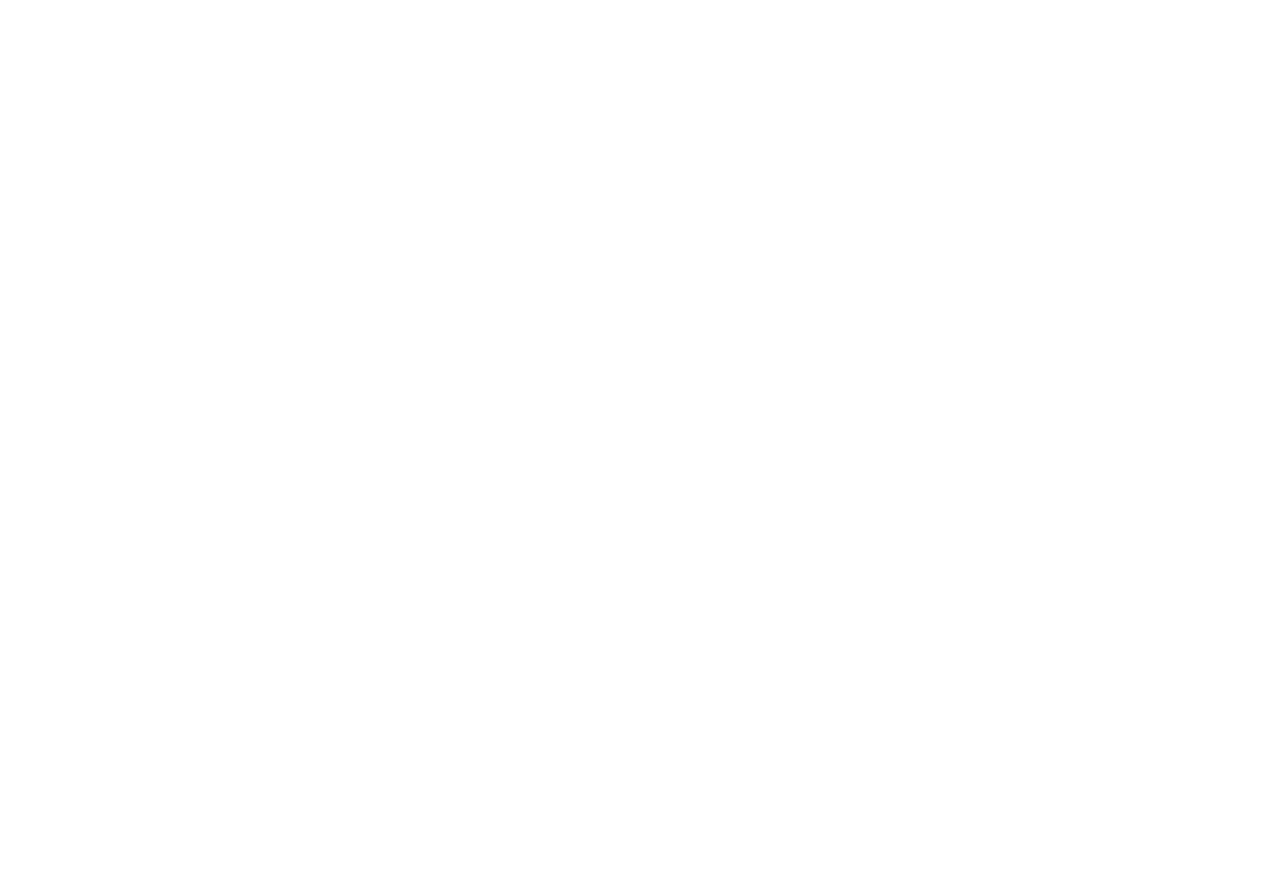
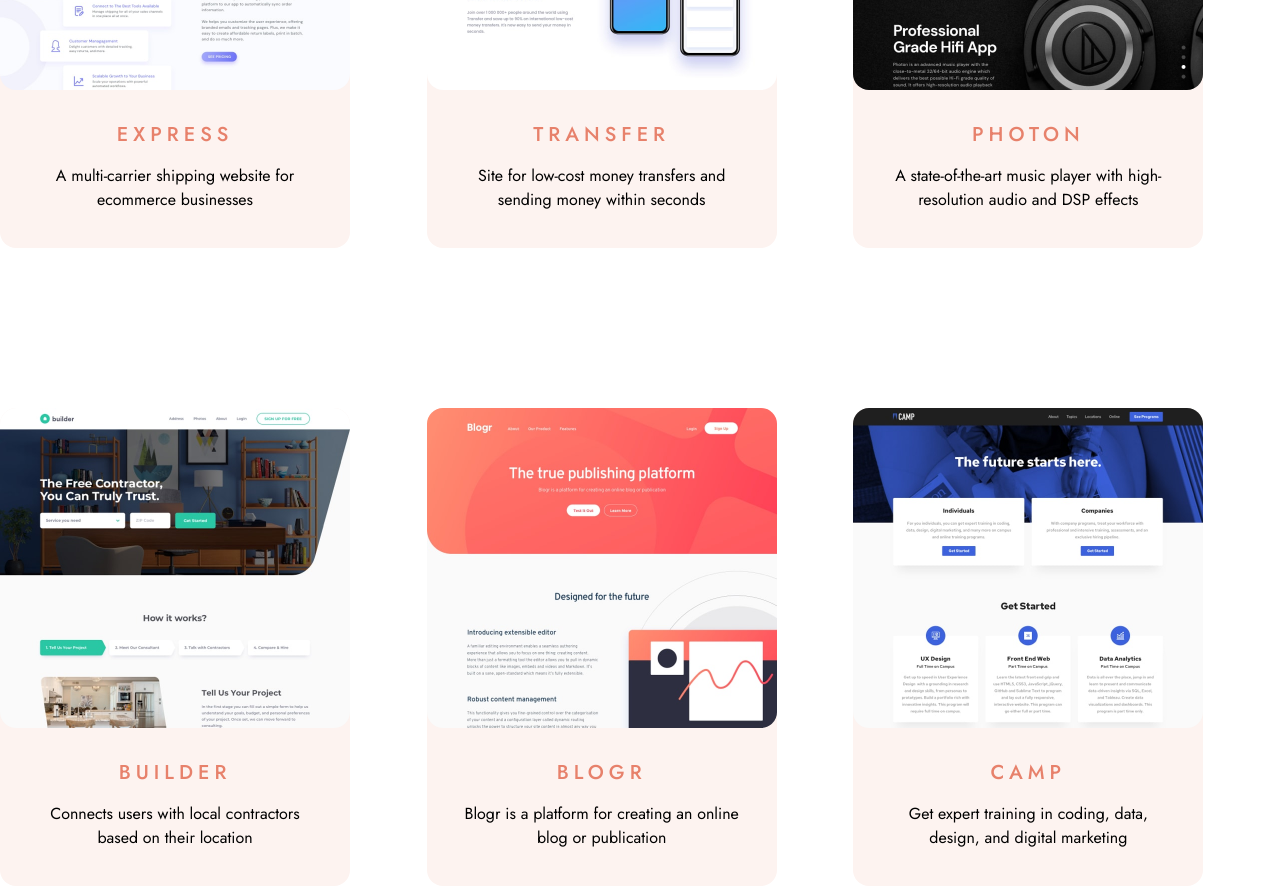
Before and after one commit to GustavoJuvino/designo-multi-page-website, a Next.js app: page /web-design in a window 1280 px wide. Shown: the part 800-1686 px from the top of the page. Before the commit the page ends 800 px from the top, so only its background shows below. Built offline with nearby package versions, Linux system fonts and the light colour scheme.

Commit message:
Building web-design cards

```diff
--- /dev/null
+++ b/src/app/components/Cards.tsx
@@ -0,0 +1,55 @@
+import React from 'react';
+import Image from "next/image";
+
+interface CardsProps {
+    title: string;
+    text: string;
+    imgSrc: string;
+}
+
+const Cards: React.FC<CardsProps> = ({
+    title,
+    text,
+    imgSrc
+}) => {
+  return (
+    <div className="
+            flex
+            flex-col
+            w-[350px]
+            h-[478px]
+            bg-white-peach
+            mt-[160px]
+            rounded-2xl
+        "
+    >
+        <div>
+            <Image
+                width={350}
+                height={320}
+                alt="card-image"
+                src={`/assets/${imgSrc}/image-${title}.jpg`}
+                className="rounded-2xl"
+            />
+       </div>
+
+        <div className="
+                flex
+                flex-col
+                items-center
+                text-center
+                my-8
+            "
+        >
+            <h1 className="text-xl text-peach">
+                {title.toUpperCase()}
+            </h1>
+            <p className="w-[80%] mt-4">
+                {text}
+            </p>
+        </div>
+    </div>
+  )
+}
+
+export default Cards;
--- a/src/app/web-design/page.tsx
+++ b/src/app/web-design/page.tsx
@@ -1,5 +1,33 @@
 import React from 'react';
 import Container from "../components/Container";
+import Cards from "../components/Cards";
+
+const cardsData = [
+  {
+    cardTitle: "express",
+    cardText: "A multi-carrier shipping website for ecommerce businesses",
+  },
+  {
+    cardTitle: "transfer",
+    cardText: "Site for low-cost money transfers and sending money within seconds",
+  },
+  {
+    cardTitle: "photon",
+    cardText: "A state-of-the-art music player with high-resolution audio and DSP effects",
+  },
+  {
+    cardTitle: "builder",
+    cardText: "Connects users with local contractors based on their location",
+  },
+  {
+    cardTitle: "blogr",
+    cardText: "Blogr is a platform for creating an online blog or publication",
+  },
+  {
+    cardTitle: "camp",
+    cardText: "Get expert training in coding, data, design, and digital marketing",
+  }
+]
 
 const WebDesign = () => {
   return (
@@ -12,6 +40,16 @@
             and bring memorable brand experiences.
           "
       />
+
+      <section className="grid grid-cols-3">
+        {cardsData.map((data) => (
+          <Cards
+            title={data.cardTitle}
+            text={data.cardText}
+            imgSrc="web-design"
+          />
+        ))}
+      </section>
     </div>
   )
 }
--- a/tailwind.config.js
+++ b/tailwind.config.js
@@ -10,6 +10,7 @@
       colors: {
         "peach": "#E7816B",
         "light-peach": "#FFAD9B",
+        "white-peach": "#FDF3F0",
         "black": "#1D1C1E",
         "dark-grey": "#333136",
         "light-grey": "#F1F3F5"
```
Lines whose indentation alone changed are shown as unchanged.
